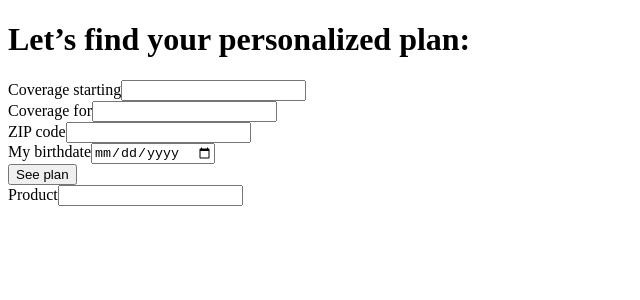
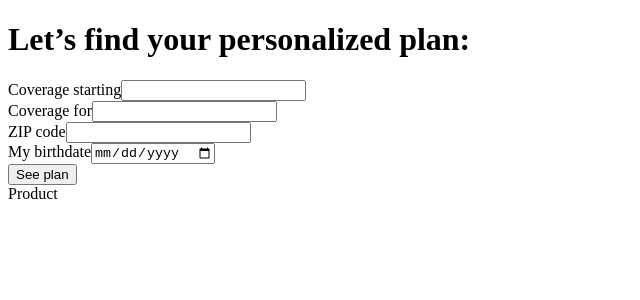
Before and after one commit to dennisseidel/deep-dive-angular-sample, an Angular app: page / in a window 1280 px wide. Shown: the top 300 px of the page, without its empty margins (0-640 px from the left). Built offline with nearby package versions, Linux system fonts and the light colour scheme.

Commit message:
feat: replace input with simple text rendering

```diff
--- a/src/app/app.component.html
+++ b/src/app/app.component.html
@@ -26,5 +26,5 @@
 
 <div>
   <label>Product</label>
-  <input [value]="price"/>
+  {{ price }}
 </div>
```
